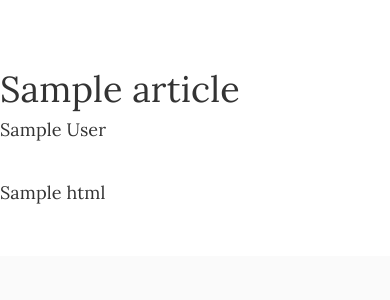
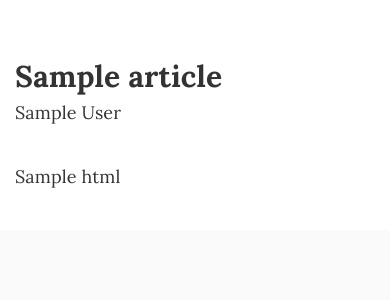
Before and after one commit to asm-products/saulify-web, a Flask app: template saulify/templates/article/index.html in a window 390 px wide. Shown: the top 300 px of that part. Run offline with Flask 2, Linux system fonts and the light colour scheme; the template is opened without the code that fills it: most values are stand-ins (such as "Sample title", 1, 10 or a date in 2020); the page is wider than the window, and the part outside it is not shown; some libraries are stand-ins or nearby versions.

Commit message:
Style tweaks for mobile

```diff
--- a/saulify/static/css/style.css
+++ b/saulify/static/css/style.css
@@ -11,7 +11,7 @@ body {
     text-align: center;
 }
 .container.article-page {
-    padding: 50px 0;
+    padding: 40px 15px;
     background-color: #fff;
     color: rgba(0,0,0,0.8);
     font-family: 'Lora', serif;
@@ -20,6 +20,9 @@ body {
     font-style: normal;
     font-size: 18px;
     line-height: 1.5;
+}
+.container.article-page h2 {
+  font-weight: 600;
 }
 .container.article-page p {
     margin-bottom: 30px;
--- a/saulify/templates/article/index.html
+++ b/saulify/templates/article/index.html
@@ -3,7 +3,7 @@
   <div class="container article-page">
     <div class="row">
       <div class="col-md-8 col-md-offset-2">
-        <h1>{{ article.title }}</h1>
+        <h2>{{ article.title }}</h2>
         <h4>{{ article.authors }}</h4>
         <div class="article">
           {{ article.html }}
```
